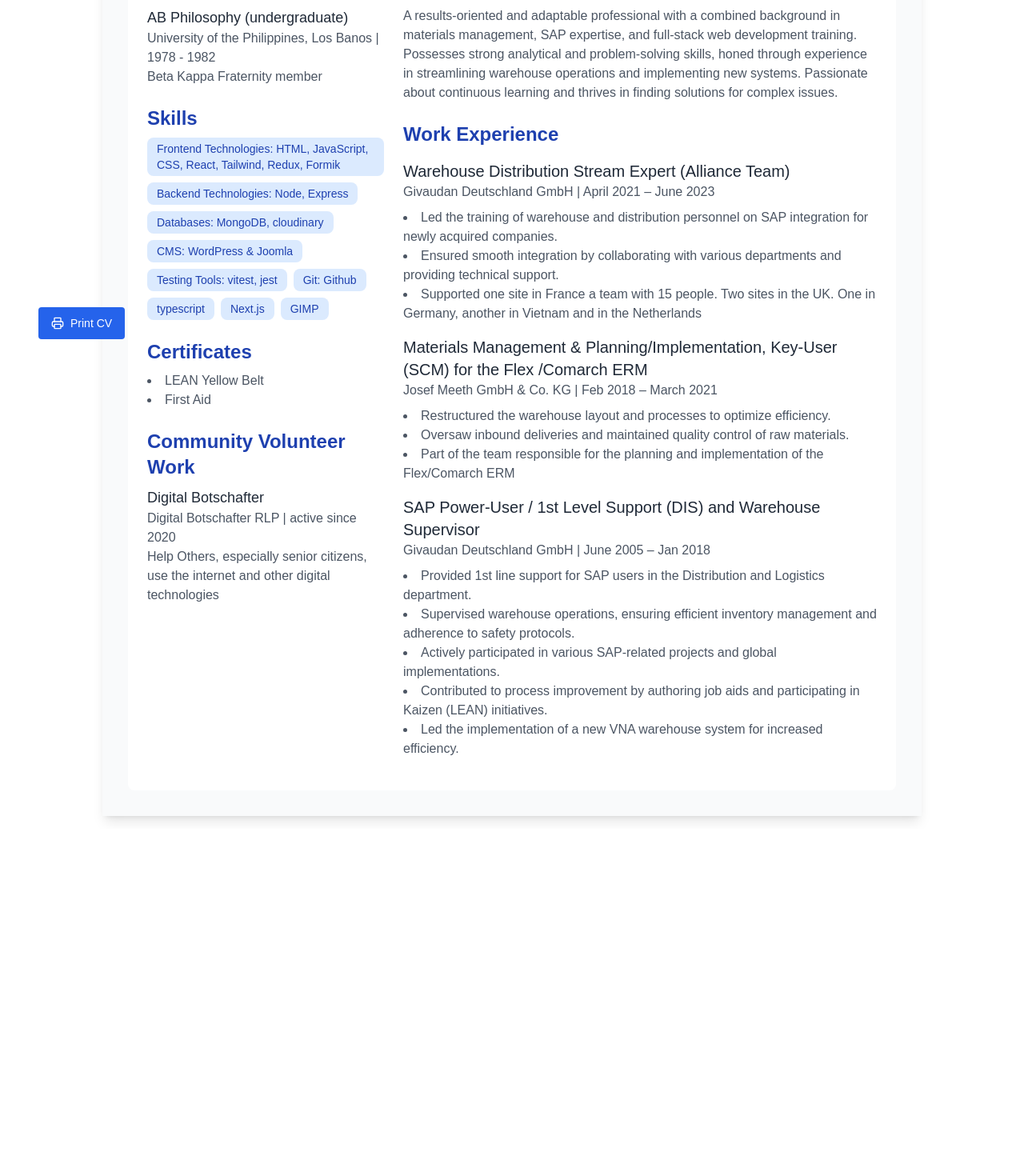
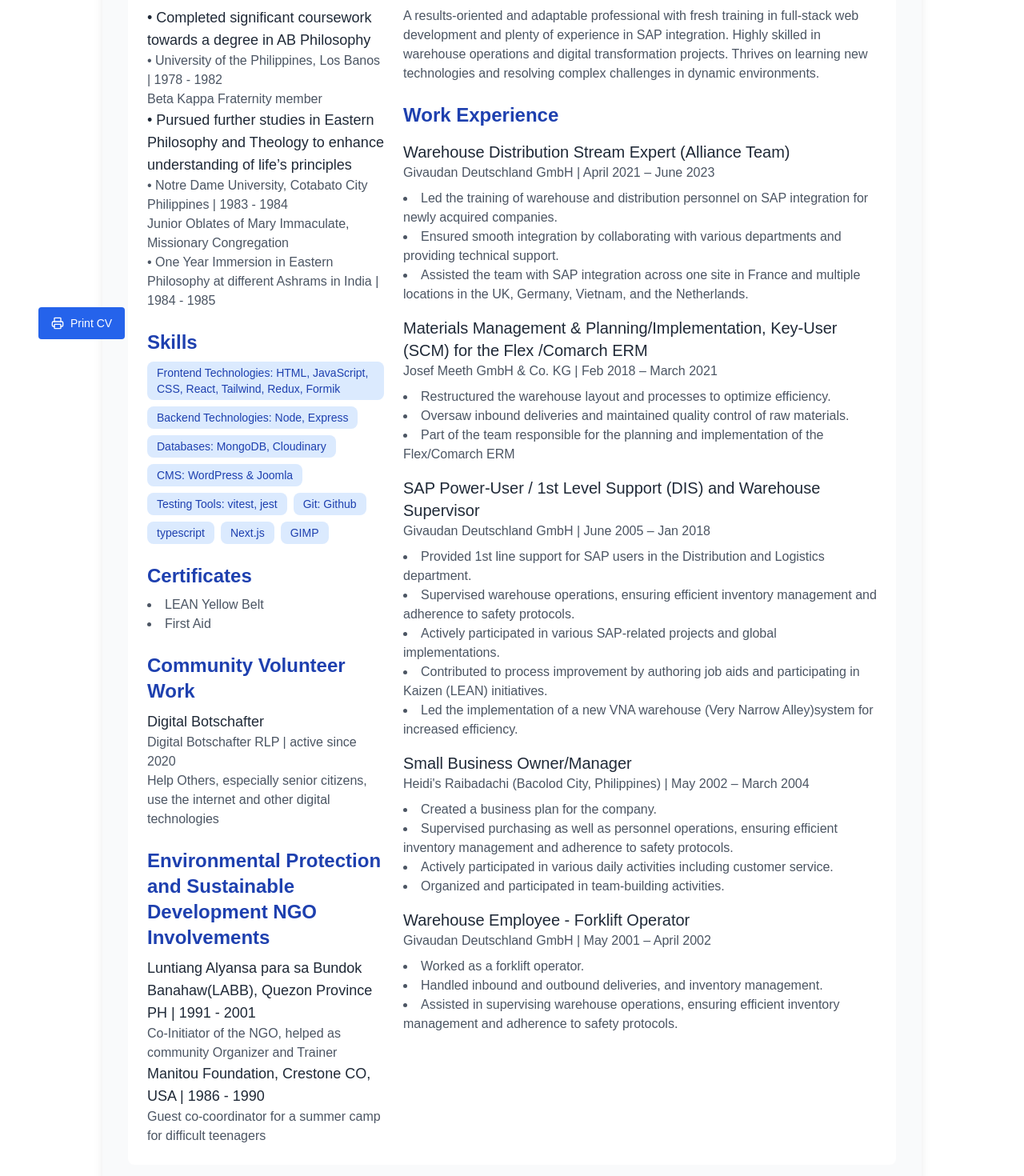
Before and after one commit to joelmoran101/my-cv-2024, a Next.js app: page / in a window 1280 px wide. Shown: the part 360-1830 px from the top of the page at 80% size. Before the commit the page ends 1396 px from the top, so only its background shows below. Built offline with nearby package versions, Linux system fonts and the light colour scheme.

Commit message:
jm:changed the profile picture and re-edited the contents of the CV.

```diff
--- a/components/enhanced-cv-template.tsx
+++ b/components/enhanced-cv-template.tsx
@@ -2,7 +2,7 @@
 import { Mail, Phone, MapPin, Linkedin, Github, Printer } from 'lucide-react'
 import { Button } from './button'
 import Image from 'next/image'
-import profileImageSrc from '../public/assets/images/Yin & Yang.png'
+import profileImageSrc from '../public/assets/images/Profile Picture.jpg'
 import './style.css'
 
 export default function EnhancedCVTemplate() {
@@ -18,7 +18,7 @@ export default function EnhancedCVTemplate() {
         <div className="flex items-center justify-between">
           <div>
             <h1 className="text-4xl font-bold p-name">Joel Moran</h1>
-            <p className="text-xl mt-2">Full Stack web Developer</p>
+            <p className="text-xl mt-2">Full Stack Web Developer</p>
           </div>
           <div className="relative w-32 h-32 rounded-full overflow-hidden">
             <div className="w-full h-full bg-gray-300 rounded-full flex items-center justify-center overflow-hidden">
@@ -61,16 +61,22 @@ export default function EnhancedCVTemplate() {
             <section>
               <h2 className="text-2xl font-semibold text-blue-800 mb-2">Education</h2>
               <div>
-                <h3 className="text-lg font-medium text-gray-800">AB Philosophy (undergraduate)</h3>
-                <p className="text-gray-600">University of the Philippines, Los Banos | 1978 - 1982</p>
+                <h3 className="text-lg font-medium text-gray-800">• Completed significant coursework towards a degree in AB Philosophy</h3>
+                <p className="text-gray-600">   • University of the Philippines, Los Banos | 1978 - 1982</p>
                 <p className="text-gray-600">Beta Kappa Fraternity member</p>
+              </div>
+              <div>
+                <h3 className="text-lg font-medium text-gray-800">• Pursued further studies in Eastern Philosophy and Theology to enhance understanding of life’s principles</h3>
+                <p className="text-gray-600">   • Notre Dame University, Cotabato City Philippines | 1983 - 1984</p>
+                <p className="text-gray-600">Junior Oblates of Mary Immaculate, Missionary Congregation</p>
+                <p className="text-gray-600">   • One Year Immersion in Eastern Philosophy at different Ashrams in India | 1984 - 1985</p>
               </div>
             </section>
 
             <section>
               <h2 className="text-2xl font-semibold text-blue-800 mb-2">Skills</h2>
               <div className="flex flex-wrap gap-2">
-                {['Frontend Technologies: HTML, JavaScript, CSS, React, Tailwind, Redux, Formik', 'Backend Technologies: Node, Express', 'Databases: MongoDB, cloudinary', 'CMS: WordPress & Joomla', 'Testing Tools: vitest, jest', 'Git: Github', 'typescript', 'Next.js', 'GIMP',].map((skill) => (
+                {['Frontend Technologies: HTML, JavaScript, CSS, React, Tailwind, Redux, Formik', 'Backend Technologies: Node, Express', 'Databases: MongoDB, Cloudinary', 'CMS: WordPress & Joomla', 'Testing Tools: vitest, jest', 'Git: Github', 'typescript', 'Next.js', 'GIMP',].map((skill) => (
                   <span key={skill} className="bg-blue-100 text-blue-800 px-3 py-1 rounded-lg text-sm">
                     {skill}
                   </span>
@@ -94,13 +100,24 @@ export default function EnhancedCVTemplate() {
                 <p className="text-gray-600">Help Others, especially senior citizens, use the internet and other digital technologies</p>
               </div>
             </section>
+            <section>
+              <h2 className="text-2xl font-semibold text-blue-800 mb-2">Environmental Protection and Sustainable Development NGO Involvements</h2>
+              <div>
+                <h3 className="text-lg font-medium text-gray-800">Luntiang Alyansa para sa Bundok Banahaw(LABB), Quezon Province PH | 1991 - 2001</h3>
+                <p className="text-gray-600">Co-Initiator of the NGO, helped as community Organizer and Trainer </p>
+              </div>
+              <div>
+                <h3 className="text-lg font-medium text-gray-800">Manitou Foundation, Crestone CO, USA | 1986 - 1990</h3>
+                <p className="text-gray-600">Guest co-coordinator for a summer camp for difficult teenagers</p>
+              </div>
+            </section>
           </aside>
 
           <main className="w-2/3 space-y-6">
             <section>
               <h2 className="text-2xl font-semibold text-blue-800 mb-2">Professional Summary</h2>
               <p className="text-gray-600">
-                A results-oriented and adaptable professional with a combined background in materials management, SAP expertise, and full-stack web development training. Possesses strong analytical and problem-solving skills, honed through experience in streamlining warehouse operations and implementing new systems. Passionate about continuous learning and thrives in finding solutions for complex issues.
+              A results-oriented and adaptable professional with fresh training in full-stack web development and plenty of experience in SAP integration. Highly skilled in warehouse operations and digital transformation projects. Thrives on learning new technologies and resolving complex challenges in dynamic environments.
               </p>
             </section>
 
@@ -112,7 +129,7 @@ export default function EnhancedCVTemplate() {
                 <ul className="list-disc list-inside text-gray-600 mt-2">
                   <li>Led the training of warehouse and distribution personnel on SAP integration for newly acquired companies.</li>
                   <li>Ensured smooth integration by collaborating with various departments and providing technical support.</li>
-                  <li>Supported one site in France a team with 15 people. Two sites in the UK. One in Germany, another in Vietnam and in the Netherlands </li>
+                  <li>Assisted the team with SAP integration across one site in France and multiple locations in the UK, Germany, Vietnam, and the Netherlands.</li>
                 </ul>
               </div>
               <div className="mb-4">
@@ -132,7 +149,26 @@ export default function EnhancedCVTemplate() {
                   <li>Supervised warehouse operations, ensuring efficient inventory management and adherence to safety protocols.</li>
                   <li>Actively participated in various SAP-related projects and global implementations.</li>
                   <li>Contributed to process improvement by authoring job aids and participating in Kaizen (LEAN) initiatives.</li>
-                  <li>Led the implementation of a new VNA warehouse system for increased efficiency.</li>
+                  <li>Led the implementation of a new VNA warehouse (Very Narrow Alley)system for increased efficiency.</li>
+                </ul>
+              </div>
+              <div className="mb-4">
+                <h3 className="text-xl font-medium text-gray-800">Small Business Owner/Manager</h3>
+                <p className="text-gray-600">Heidi's Raibadachi (Bacolod City, Philippines)  | May 2002 – March 2004</p>
+                <ul className="list-disc list-inside text-gray-600 mt-2">
+                  <li>Created a business plan for the company.</li>
+                  <li>Supervised purchasing as well as personnel operations, ensuring efficient inventory management and adherence to safety protocols.</li>
+                  <li>Actively participated in various daily activities including customer service.</li>
+                  <li>Organized and participated in team-building activities.</li>
+                </ul>
+              </div>
+              <div className="mb-4">
+                <h3 className="text-xl font-medium text-gray-800">Warehouse Employee - Forklift Operator</h3>
+                <p className="text-gray-600">Givaudan Deutschland GmbH | May 2001 – April 2002</p>
+                <ul className="list-disc list-inside text-gray-600 mt-2">
+                  <li>Worked as a forklift operator.</li>
+                  <li>Handled inbound and outbound deliveries, and inventory management.</li>
+                  <li>Assisted in supervising warehouse operations, ensuring efficient inventory management and adherence to safety protocols.</li>
                 </ul>
               </div>
             </section>
```
Also changed, not shown: public/assets/images/Profile Picture.jpg (added).
